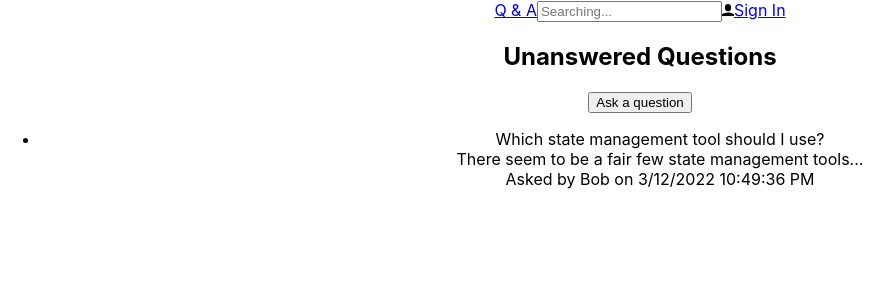
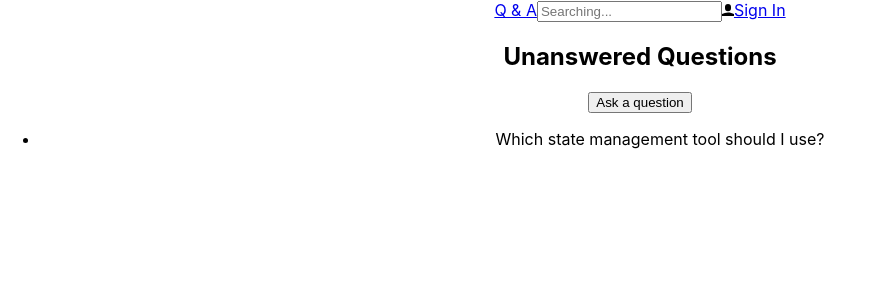
Before and after one commit to asayedio/qa-frontend, a React (Create React App) app: page / in a window 1280 px wide. Shown: the top 300 px of the page, without its empty margins (0-889 px from the left). Built offline with nearby package versions, Linux system fonts and the light colour scheme.

Commit message:
implement a function prop

```diff
--- a/src/HomePage.tsx
+++ b/src/HomePage.tsx
@@ -9,6 +9,9 @@
       <PageTitle>Unanswered Questions</PageTitle>
       <button>Ask a question</button>
     </div>
-    <QuestionList data={getUnansweredQuestions()} />
+    <QuestionList
+      data={getUnansweredQuestions()}
+      renderItem={(question) => <div>{question.title}</div>}
+    />
   </Page>
 );
--- a/src/QuestionList.tsx
+++ b/src/QuestionList.tsx
@@ -3,12 +3,13 @@
 import { Question } from './Question';
 interface Props {
   data: QuestionData[];
+  renderItem?: (item: QuestionData) => JSX.Element;
 }
-export const QuestionList = ({ data }: Props) => (
+export const QuestionList = ({ data, renderItem }: Props) => (
   <ul>
     {data.map((question) => (
       <li key={question.questionId}>
-        <Question data={question} />
+        {renderItem ? renderItem(question) : <Question data={question} />}
       </li>
     ))}
   </ul>
```
